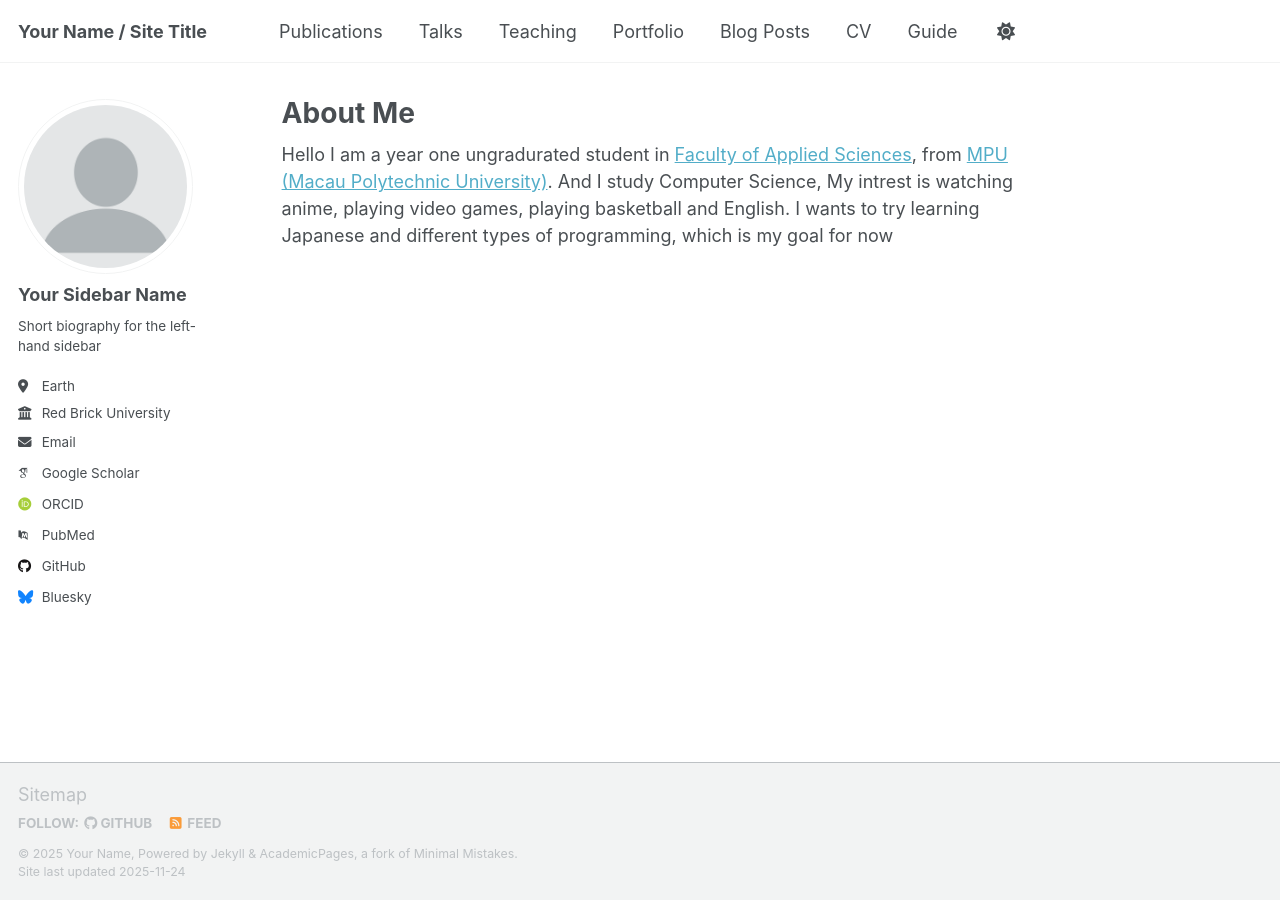
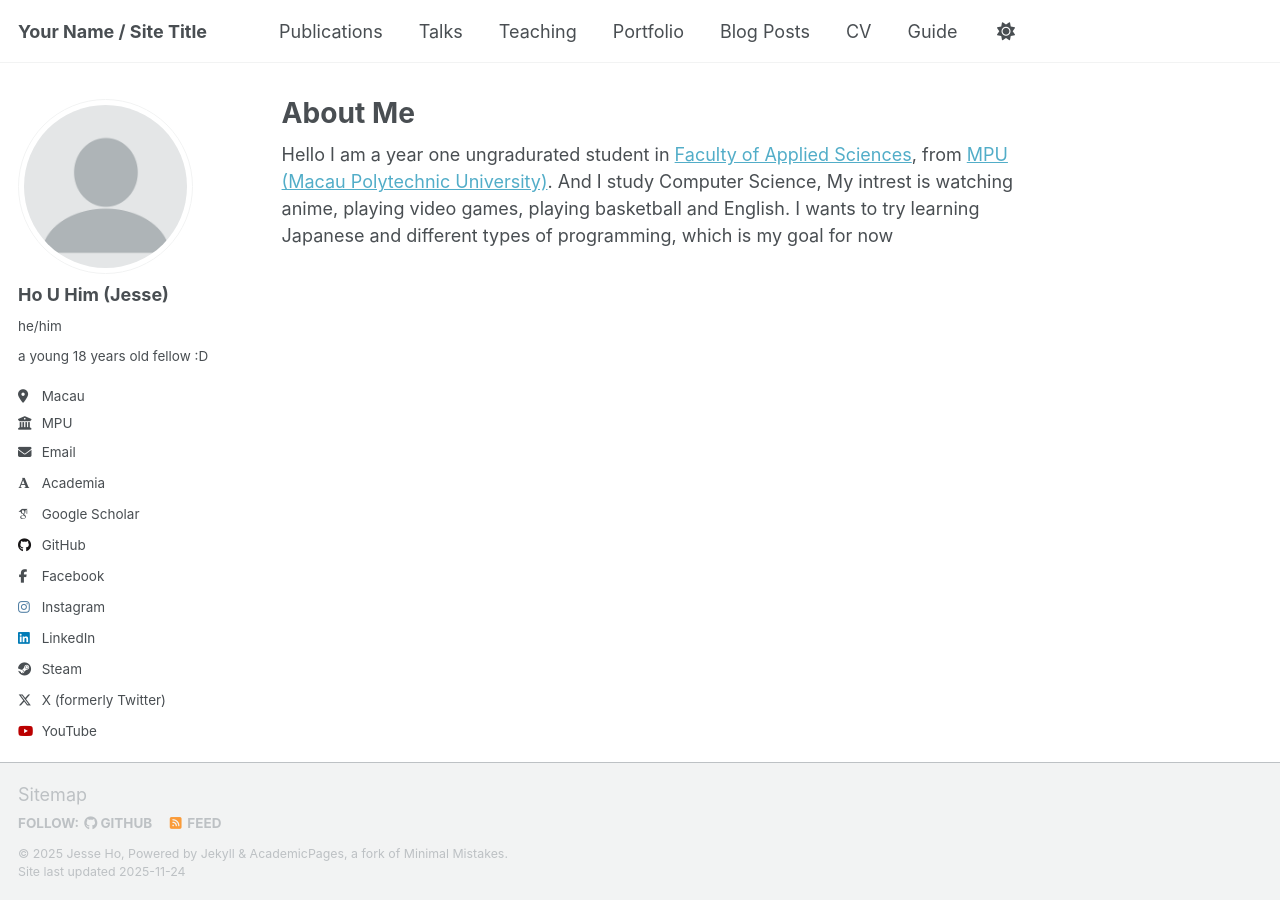
Before and after one commit to IceNinjaSans/JesseHo-MPU-Homepage, a Jekyll site: the page built from _pages/about.md, in a window 1280 px wide. Built offline with Jekyll 4.4.1, drawn with Linux system fonts in a browser that asks for light colours; some web fonts are replaced; a script that is not in the unit is left out.

Commit message:
Update _config.yml
Signed-off-by: IceNinjaSans <101122886+IceNinjaSans@users.noreply.github.com>

```diff
--- a/_config.yml
+++ b/_config.yml
@@ -11,12 +11,12 @@ locale                   : "en-US"
 site_theme               : "default" # Currently available options are "default", "air"
 title                    : "Your Name / Site Title"
 title_separator          : "-"
-name                     : &name "Your Name"
+name                     : &name "Jesse Ho"
 description              : &description "Your Name's academic portfolio"   # Update this with a general description of your site, this is the default if not overridden by a page
-url                      : https://academicpages.github.io # The base hostname & protocol for your site e.g. "https://[your GitHub username].github.io",
+url                      : https://iceninjasans.github.io/JesseHo-MPU-Homepage # The base hostname & protocol for your site e.g. "https://[your GitHub username].github.io",
                                                            # or if you already have some other page hosted on Github then use "https://[your GitHub username].github.io/[Your Repo Name]"
 baseurl                  : "" # the subpath of your site, e.g. "/blog"
-repository               : "academicpages/academicpages.github.io"
+repository               : "iceninjasans/JesseHo-MPU-Homepage.github.io"
 
 # Site Author - The following control what appear as part of the author content on the side bar.
 #               If a field is blank the icon and link will not appear, otherwise it will be shown.
@@ -24,23 +24,23 @@ repository               : "academicpages/academicpages.github.io"
 author:
   # Biographic information
   avatar           : "profile.png"
-  name             : "Your Sidebar Name"
-  pronouns         : # example: "she/her"
-  bio              : "Short biography for the left-hand sidebar"
-  location         : "Earth"
-  employer         : "Red Brick University"
+  name             : "Ho U Him (Jesse)"
+  pronouns         : "he/him"
+  bio              : "a young 18 years old fellow :D"
+  location         : "Macau"
+  employer         : "MPU"
   uri              : # URL
-  email            : "none@example.org"
+  email            : "jesse070825@gmail.com"
 
   # Academic websites
-  academia         : # URL
+  academia         : "https://www.mpu.edu.mo/en/index.php"
   arxiv            : # URL - Update with the correct link to your profile
   googlescholar    : "https://scholar.google.com/citations?user=PS_CX0AAAAAJ"
   inspire-hep      : # URL
   impactstory      : # URL
-  orcid            : "https://orcid.org/yourorcidurl"
+  orcid            : # "https://orcid.org/yourorcidurl"
   semantic         : # URL
-  pubmed           : "https://www.ncbi.nlm.nih.gov/pubmed/?term=john+snow"
+  pubmed           : # "https://www.ncbi.nlm.nih.gov/pubmed/?term=john+snow"
   researchgate     : # URL
   scopus           : # URL
 
@@ -48,35 +48,35 @@ author:
   bitbucket        : # Username - Update with your username on the site
   codepen          : # Username
   dribbble         : # Username
-  github           : "academicpages"
+  github           : "IceNinjaSans"
   kaggle           : # Username
   stackoverflow    : # User number or user number and name (i.e., use "1" or "1/jeff-atwood")
 
   # Social media
   artstation       : # Username
-  bluesky          : "bsky.app" # Replace this with you Bluesky username
-  facebook         : # Username
+  bluesky          : #"bsky.app" # Replace this with you Bluesky username
+  facebook         : "Jesse Ho"
   flickr           : # Username
   foursquare       : # Username
   goodreads        : # Username
   google_plus      : # Username
   keybase          : # Username
-  instagram        : # Username
+  instagram        : "Jesse Ho"
   lastfm           : # Username
-  linkedin         : # Username
+  linkedin         : "Jesse Ho U Him"
   mastodon         : # URL
   medium           : # URL
   pinterest        : # Username
   soundcloud       : # Username
-  steam            : # Username
+  steam            : "IceNinjaSans"
   telegram         : # URL
   tumblr           : # Username
-  twitter          : # Username for X / Twitter
+  twitter          : "@IceNinjaSans"
   vine             : # Username
   weibo            : # Username
   wikipedia        : # Username
   xing             : # Username
-  youtube          : # Username
+  youtube          : "IceNinjaSans"
   zhihu            : # Username
 
 # Publication Category - The following the list of publication categories and their headings
```
